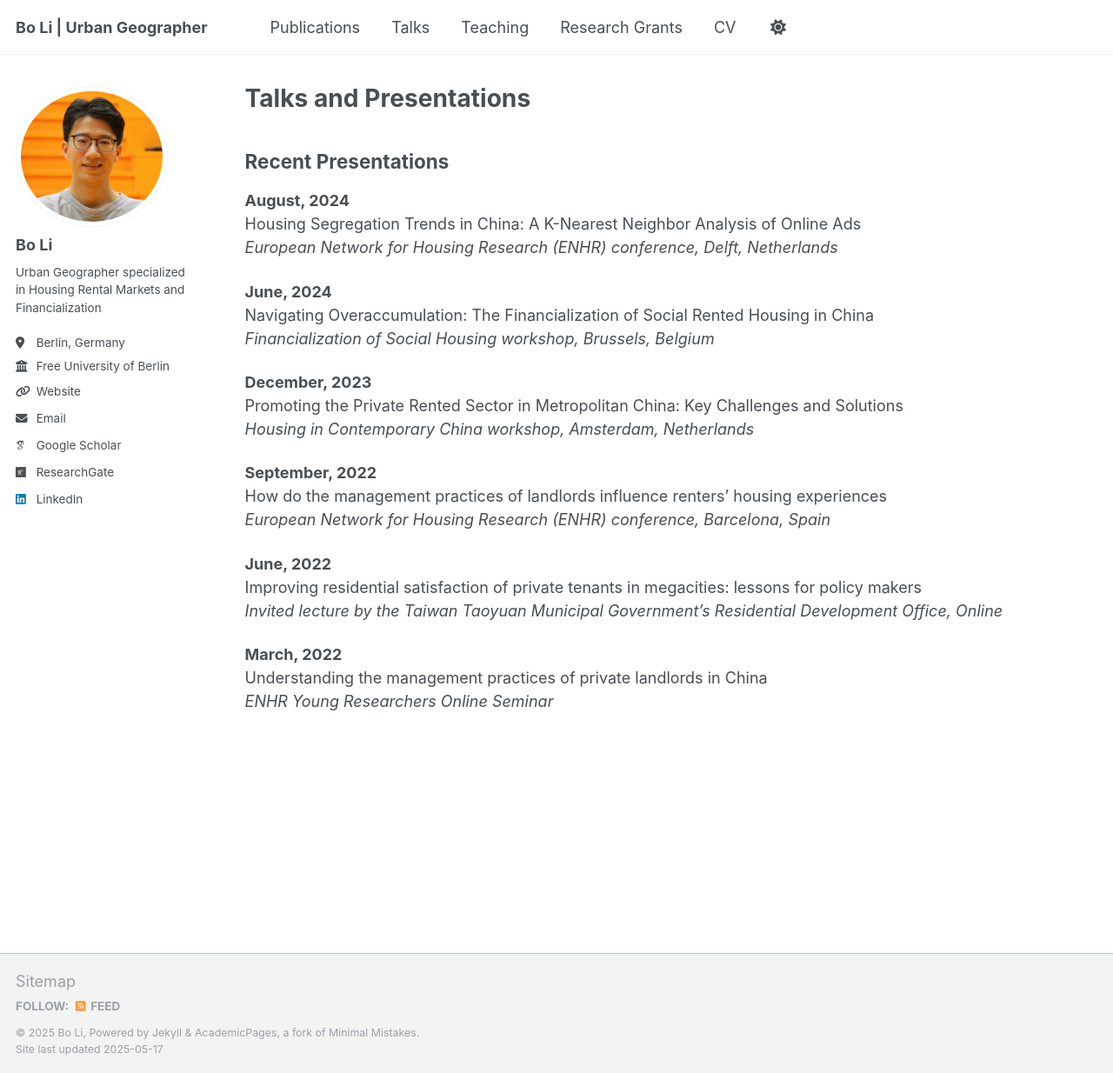
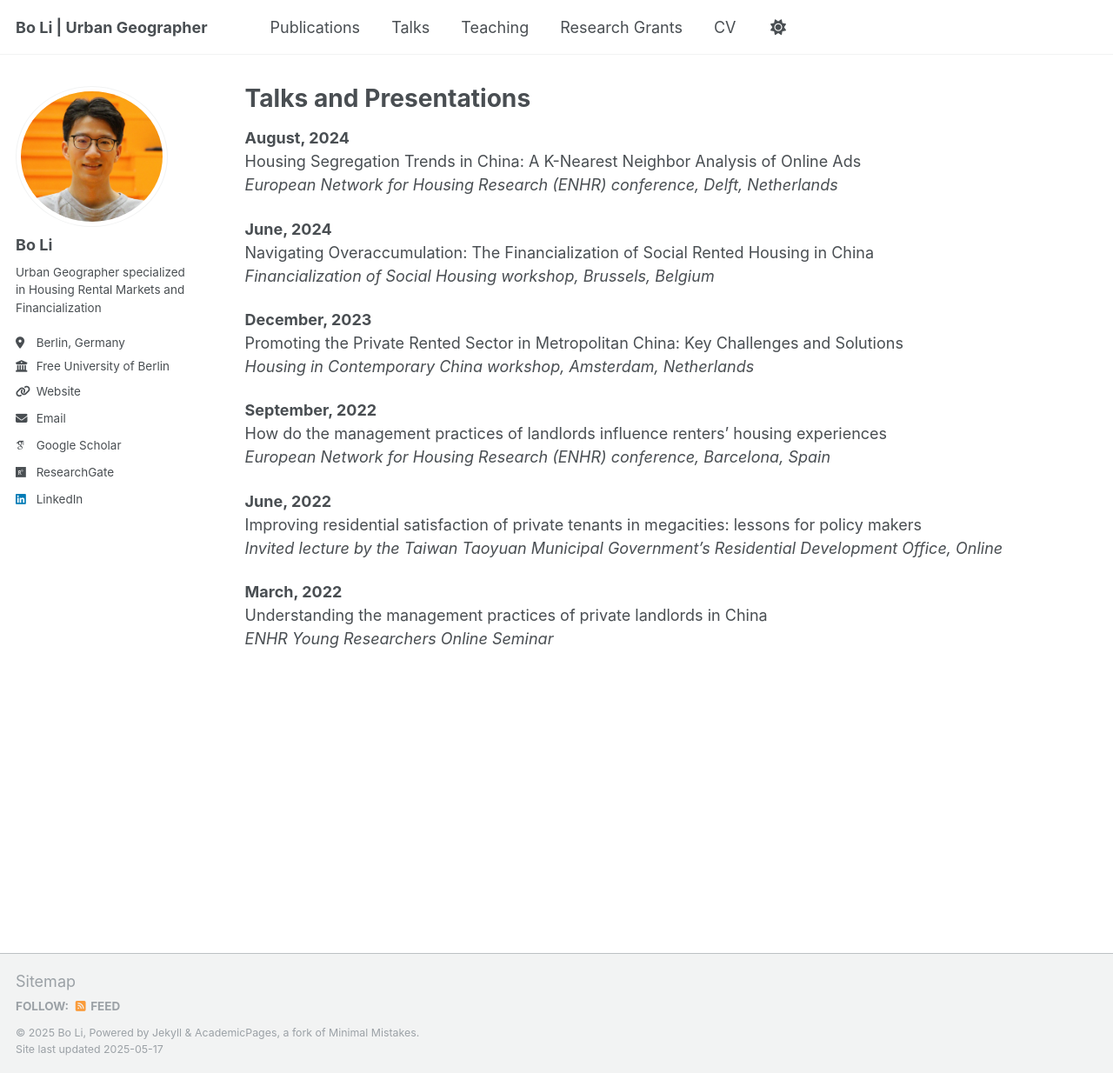
Before and after one commit to housingforall/housingforall.github.io, a Jekyll site: the page built from _pages/talks.md, in a window 1280 px wide and 1234 px high. Shown: the whole window at 87% size. Built offline with Jekyll 4.4.1, drawn with Linux system fonts in a browser that asks for light colours; some web fonts are replaced.

Commit message:
Update talks.md

```diff
--- a/_pages/talks.md
+++ b/_pages/talks.md
@@ -6,8 +6,6 @@ author_profile: true
 ---
 
 {% include base_path %}
-
-## Recent Presentations
 
 **August, 2024**
 Housing Segregation Trends in China: A K-Nearest Neighbor Analysis of Online Ads
```
